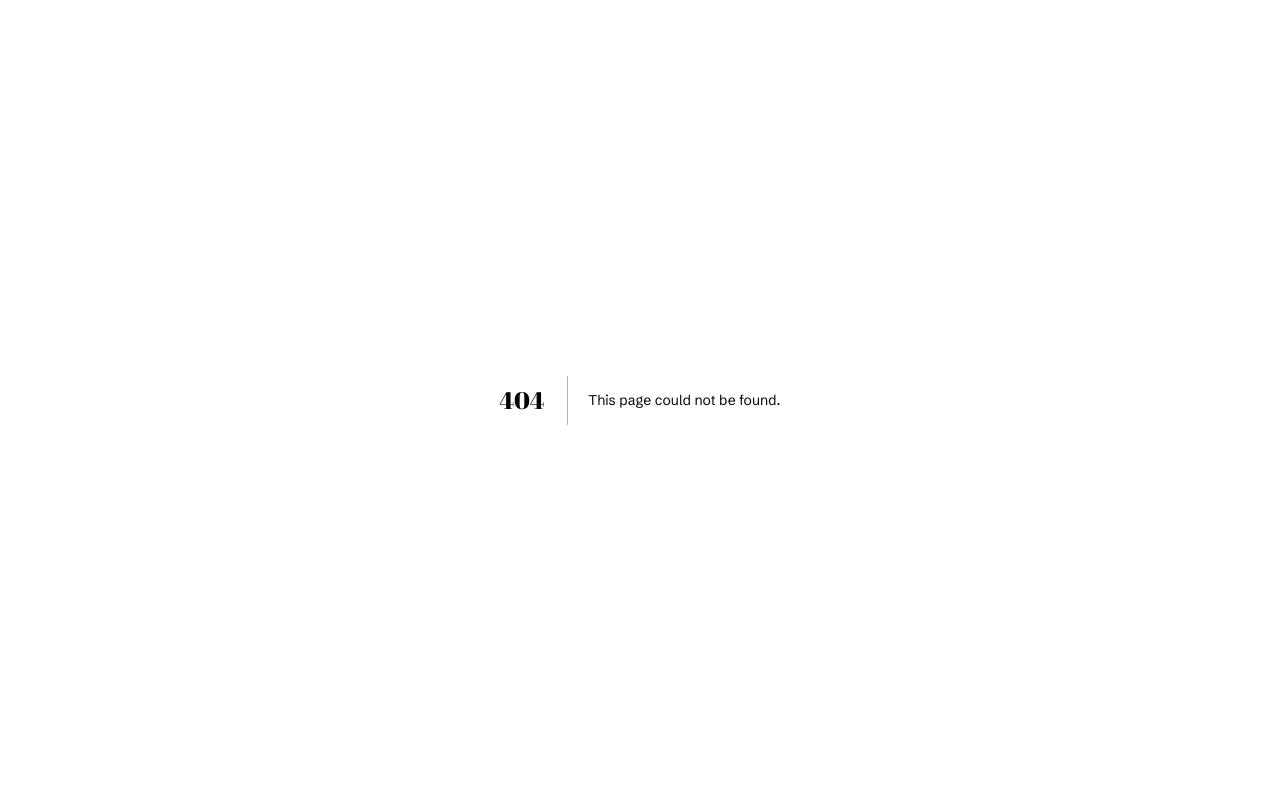
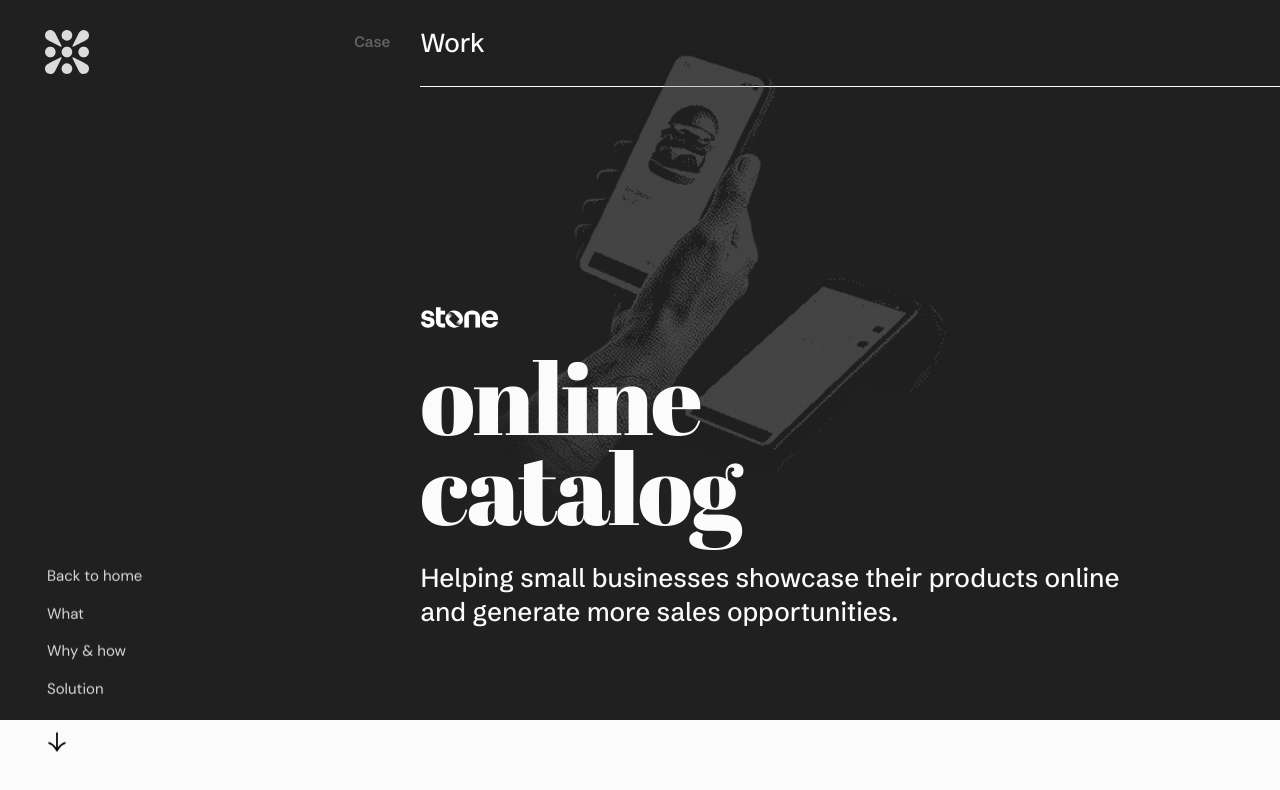
Before and after one commit to sergiofontes/fontes.cc, a Next.js app: page /work/catalog in a window 1280 px wide. Before the commit this address had no page. Shown: the top 790 px of the page. Built offline with nearby package versions, Linux system fonts and the light colour scheme.

Commit message:
Add the Online Catalog case page with its cover
Introduce the Cover component and the /work/catalog page, link the work
previews to it, and let ButtonIcon render as a link.

```diff
--- a/components/button_icon/button_icon.scss
+++ b/components/button_icon/button_icon.scss
@@ -33,7 +33,8 @@
     outline-offset: 0;
   }
 
-  &:disabled {
+  &:disabled,
+  &.-disabled {
     cursor: not-allowed;
     opacity: .4;
   }
--- /dev/null
+++ b/components/cover/cover.js
@@ -0,0 +1,53 @@
+import { Fragment } from "react";
+import PropTypes from "prop-types";
+
+import Logo from "../logos/";
+
+Cover.propTypes = {
+  logo: PropTypes.string.isRequired,
+  label: PropTypes.string.isRequired,
+  category: PropTypes.string.isRequired,
+  title: PropTypes.arrayOf(PropTypes.string).isRequired,
+  summary: PropTypes.string.isRequired,
+  image: PropTypes.shape({
+    src: PropTypes.string.isRequired,
+    src2x: PropTypes.string,
+    width: PropTypes.number.isRequired,
+    height: PropTypes.number.isRequired,
+  }).isRequired,
+};
+
+export default function Cover({ logo, label, category, title, summary, image }) {
+  return (
+    <header id="cover" className="cover grid">
+      <img
+        className="cover_art"
+        src={image.src}
+        srcSet={image.src2x ? `${image.src} 1x, ${image.src2x} 2x` : undefined}
+        width={image.width}
+        height={image.height}
+        alt=""
+        aria-hidden="true"
+      />
+
+      <div className="cover_main">
+        <span className="cover_titling">
+          <Logo type={logo} />
+          <h1 className="cover_heading">
+            {title.map((line, index) => (
+              <Fragment key={line}>
+                {index > 0 && <br />}
+                {line}
+              </Fragment>
+            ))}
+          </h1>
+        </span>
+        <p className="cover_summary lead">{summary}</p>
+      </div>
+
+      <h2 className="cover_label">{label}</h2>
+      <p className="cover_category lead">{category}</p>
+      <span className="cover_border" />
+    </header>
+  );
+}
--- /dev/null
+++ b/components/cover/cover.scss
@@ -0,0 +1,169 @@
+///////////////////////////////////////////////////////////////////////////////
+// Cover (case page header)                                                  //
+///////////////////////////////////////////////////////////////////////////////
+
+// Mirrors the home Header’s grid/content structure: an eyebrow label + category
+// over a divider, with the page title (logo lockup + heading + summary) below.
+// Only the title and links differ from the home cover.
+
+@import "../../styles/scaffold";
+
+.cover {
+  position: relative;
+  grid-template-rows: 1fr auto auto;
+  align-items: end;
+  height: 85vh;
+  height: calc(85vh - env(safe-area-inset-bottom));
+  height: 85svh;
+  min-height: 40rem;
+  max-height: var(--header-max-height);
+  padding-top: calc(var(--gap) * 4);
+  padding-bottom: calc(var(--gap) * 2);
+  overflow: hidden;
+  background-color: var(--color-cover);
+
+  * {
+    color: var(--color-text-inverse);
+    -moz-osx-font-smoothing: grayscale;
+    -webkit-font-smoothing: antialiased;
+  }
+
+  h2 { color: var(--color-text-dim); }
+
+  @include media(">tablet") {
+    @include media("portrait") { padding-top: calc(var(--gap) * 6); }
+  }
+
+  @include media(">desktop") {
+    grid-template-rows: auto auto 1fr;
+    height: 90vh;
+    min-height: 40rem;
+    max-height: var(--header-max-height);
+    padding-top: var(--gap);
+    padding-bottom: var(--space-3xl);
+  }
+}
+
+// Decorative artwork ──────────────────────────────────────────────────────────
+// A faint, light-grey illustration. It stacks above the title on mobile/tablet
+// and floats to the top-right behind the title on desktop.
+.cover_art {
+  position: absolute;
+  grid-row: 1;
+  grid-column: 1 / -1;
+  justify-self: center;
+  width: auto;
+  max-width: 100%;
+  height: auto;
+  max-height: 45svh;
+  pointer-events: none;
+  user-select: none;
+  mix-blend-mode: exclusion;
+  object-fit: contain;
+
+  // Desktop: a grid child anchored to the content columns (so it tracks the
+  // text axis and the centred grid) rather than pinned to the viewport edge.
+  // It spans behind the title, with the text painting on top (earlier in DOM).
+  @include media(">tablet") {
+    grid-column-start: var(--content-start);
+    align-self: start;
+    justify-self: start;
+  }
+
+  @include media(">desktop") {
+    grid-row: 1 / -1;
+    grid-column: var(--content-start) / -1;
+    width: min(40rem, 100%);
+    max-height: none;
+  }
+}
+
+// Eyebrow label (“Case”) — rotated in the heading gutter on mobile/tablet,
+// upright at the top on desktop (mirrors `.content h2`).
+.cover_label {
+  z-index: 2;
+  grid-row: 3;
+  grid-column: var(--heading-start) / span var(--heading-width);
+  align-self: start;
+  justify-self: end;
+  margin: 0;
+  transform: rotate(-90deg);
+  transform-origin: bottom right;
+
+  @include media(">desktop") {
+    grid-row: 1;
+    margin-top: .266667rem;
+    transform: none;
+  }
+}
+
+// Category (“Work”) — desktop only, beside the divider’s left edge.
+.cover_category {
+  display: none;
+
+  @include media(">desktop") {
+    display: block;
+    grid-row: 1;
+    grid-column: var(--content-start) / span var(--content-width);
+    align-self: center;
+    margin: 0;
+    line-height: 1;
+  }
+}
+
+// Divider ───────────────────────────────────────────────────────────────────
+.cover_border {
+  grid-row: 2;
+  grid-column: var(--content-start) / -1;
+  width: 100%;
+  border-bottom: 1px solid var(--color-text-inverse);
+}
+
+// Title block (logo lockup + heading + summary) ───────────────────────────────
+.cover_main {
+  display: flex;
+  flex-direction: column;
+  grid-row: 3;
+  grid-column: var(--content-start) / span var(--content-width);
+  gap: var(--space-xl);
+  width: 100%;
+
+  @include media(">tablet") {
+    grid-column: var(--content-start) / span calc(var(--content-width) * 3 - 1);
+  }
+
+  @include media(">desktop") {
+    grid-column: var(--content-start) / span calc(var(--content-width) * 3 - 1);
+    align-self: end;
+  }
+}
+
+.cover_titling {
+  display: flex;
+  flex-direction: column;
+  gap: var(--space-lg);
+}
+
+// Stone (and future case logos) render dark by default; force them to the
+// inverse colour with a flat white fill that survives gradients.
+.cover .logo {
+  height: auto;
+  filter: brightness(0) invert(1);
+}
+
+.cover .stone { width: 5.2667rem; } // 79px
+
+.cover_heading {
+  margin: 0;
+  font-size: 4.2667rem; // 64px
+  line-height: .9;
+  letter-spacing: -.02em;
+
+  @include media(">desktop") {
+    font-size: 6.6667rem; // 100px
+  }
+}
+
+.cover_summary {
+  margin: 0;
+}
--- /dev/null
+++ b/components/cover/index.js
@@ -0,0 +1 @@
+export { default } from './cover';
--- a/components/nav/nav.js
+++ b/components/nav/nav.js
@@ -1,35 +1,76 @@
 import cn from "classnames";
-import { Link, animateScroll as scroll } from "react-scroll";
+import PropTypes from "prop-types";
+import { Link } from "react-scroll";
 import { useState } from "react";
 
 import ButtonMenu from "../button_menu";
 import Symbol from "../../public/images/symbol.svg";
 import IconArrow from "../../public/images/icon_arrow.svg";
 
-export default function Nav({ onClick }) {
+// Home navigation: in-page section anchors driven by react-scroll. The last
+// link is spied so its arrow flips when the section is in view.
+const HOME_LINKS = [
+  { label: "Experience", to: "experience" },
+  { label: "Traits", to: "traits" },
+  { label: "Contact", to: "contact" },
+  { label: "Work", to: "work", spy: true },
+];
+
+const HOME_SYMBOL = { to: "hi", offset: 0 };
+
+Nav.propTypes = {
+  // Each link is either a page link (`href`) or an in-page scroll target (`to`).
+  links: PropTypes.arrayOf(
+    PropTypes.shape({
+      label: PropTypes.string.isRequired,
+      to: PropTypes.string,
+      href: PropTypes.string,
+      spy: PropTypes.bool,
+    }),
+  ),
+  symbol: PropTypes.shape({
+    to: PropTypes.string,
+    href: PropTypes.string,
+    offset: PropTypes.number,
+  }),
+};
+
+export default function Nav({ links = HOME_LINKS, symbol = HOME_SYMBOL }) {
   const [isOpen, setIsOpen] = useState(false);
 
   const handleOpenCloseClick = () => {
     setIsOpen((value) => {
-      if (!value) {
-        document.body.style.overflow = "hidden";
-      } else {
-        document.body.style.overflow = null;
-      }
-
+      document.body.style.overflow = value ? null : "hidden";
       return !value;
     });
   };
 
   const handleCloseClick = () => {
-    setIsOpen((value) => {
-      if (value) {
-        document.body.style.overflow = null;
-      } else {
-        return value;
-      }
-    });
+    if (!isOpen) return;
+    document.body.style.overflow = null;
+    setIsOpen(false);
   };
+
+  // A page link is a normal anchor; a scroll target is a smooth react-scroll Link.
+  const renderTarget = (item, children) =>
+    item.href ? (
+      <a href={item.href} onClick={handleCloseClick}>
+        {children}
+      </a>
+    ) : (
+      <Link
+        to={item.to}
+        href={`#${item.to}`}
+        smooth={`easeInOutCirc`}
+        offset={item.offset ?? -100}
+        spy={item.spy || undefined}
+        activeClass={item.spy ? "active" : undefined}
+        duration={300}
+        onClick={handleCloseClick}
+      >
+        {children}
+      </Link>
+    );
 
   return (
     <>
@@ -43,62 +84,16 @@ export default function Nav({ onClick }) {
         <div className="grid">
           <span className="divisor"></span>
           <ol className="links">
-            <li className="link">
-              <Link
-                to="experience"
-                href="#experience"
-                smooth={`easeInOutCirc`}
-                offset={-100}
-                spy={true}
-                duration={300}
-                onClick={handleCloseClick}
-              >
-                Experience
-              </Link>
-            </li>
-            <li className="link">
-              <Link
-                to="traits"
-                href="#traits"
-                smooth={`easeInOutCirc`}
-                offset={-100}
-                spy={true}
-                duration={300}
-                onClick={handleCloseClick}
-              >
-                Traits
-              </Link>
-            </li>
-            <li className="link">
-              <Link
-                to="contact"
-                href="#contact"
-                smooth={`easeInOutCirc`}
-                offset={-100}
-                spy={true}
-                duration={300}
-                onClick={handleCloseClick}
-              >
-                Contact
-              </Link>
-            </li>
-            <li className="link">
-              <Link
-                activeClass="active"
-                to="work"
-                href="#work"
-                smooth={`easeInOutCirc`}
-                offset={-100}
-                spy={true}
-                duration={300}
-                onClick={handleCloseClick}
-              >
-                Work
-              </Link>
-              <span className="arrow">
-                <IconArrow />
-              </span>
-            </li>
+            {links.map((item, index) => (
+              <li className="link" key={item.label}>
+                {renderTarget(item, item.label)}
+                {index === links.length - 1 && (
+                  <span className="arrow">
+                    <IconArrow />
+                  </span>
+                )}
+              </li>
+            ))}
           </ol>
 
           <small aria-hidden="hidden">Sérgio Fontes, 2022.</small>
@@ -106,16 +101,7 @@ export default function Nav({ onClick }) {
       </nav>
 
       <div className="symbol">
-        <Link
-          to="hi"
-          href="#hi"
-          smooth={`easeInOutCirc`}
-          offset={0}
-          duration={300}
-          onClick={handleCloseClick}
-        >
-          <Symbol aria-label="Go to homepage" />
-        </Link>
+        {renderTarget(symbol, <Symbol aria-label="Go to homepage" />)}
       </div>
     </>
   );
--- a/components/work/case_preview.js
+++ b/components/work/case_preview.js
@@ -79,7 +79,7 @@ export default function CasePreview({
               </span>
               <ButtonIcon
                 icon="plus"
-                disabled
+                href="/work/catalog"
                 classes="work_plus"
                 aria-label={`${name} Online Catalog`}
               />
@@ -131,7 +131,7 @@ export default function CasePreview({
       {featured && summary && (
         <div className="work_cta">
           <p className="work_summary">{summary}</p>
-          <Button size="medium" disabled classes="work_button">
+          <Button size="medium" href="/work/catalog" classes="work_button">
             Read the case
           </Button>
         </div>
--- a/pages/_app.js
+++ b/pages/_app.js
@@ -14,6 +14,7 @@ import '../components/button_menu/button_menu.scss';
 import '../components/button_dot/button_dot.scss';
 import '../components/nav/nav.scss';
 import '../components/header/header.scss';
+import '../components/cover/cover.scss';
 import '../components/about/experience.scss';
 import '../components/about/testimonial.scss';
 import '../components/about/contact.scss';
--- /dev/null
+++ b/pages/work/catalog.js
@@ -0,0 +1,49 @@
+import Head from "next/head";
+
+import Layout from "../../components/layout";
+import Nav from "../../components/nav";
+import Cover from "../../components/cover";
+
+// In-page section anchors for this case (the sections themselves land in later
+// passes); “Back to home” returns to the index.
+const CASE_LINKS = [
+  { label: "Back to home", href: "/" },
+  { label: "What", to: "what" },
+  { label: "Why & how", to: "why-how" },
+  { label: "Solution", to: "solution", spy: true },
+];
+
+const CASE_SYMBOL = { href: "/" };
+
+export default function OnlineCatalog() {
+  return (
+    <Layout>
+      <Head>
+        <title>Online Catalog · Stone — Sérgio Fontes</title>
+        <meta
+          name="description"
+          content="Helping small businesses showcase their products online and generate more sales opportunities."
+          key="desc"
+        />
+      </Head>
+
+      <div className="index">
+        <Nav links={CASE_LINKS} symbol={CASE_SYMBOL} />
+
+        <Cover
+          logo="stone"
+          label="Case"
+          category="Work"
+          title={["Online", "Catalog"]}
+          summary="Helping small businesses showcase their products online and generate more sales opportunities."
+          image={{
+            src: "/images/work/catalog/cover.png",
+            src2x: "/images/work/catalog/cover@2x.png",
+            width: 678,
+            height: 611,
+          }}
+        />
+      </div>
+    </Layout>
+  );
+}
```
Also changed, not shown: components/button_icon/button_icon.js (+19 -1 lines).
